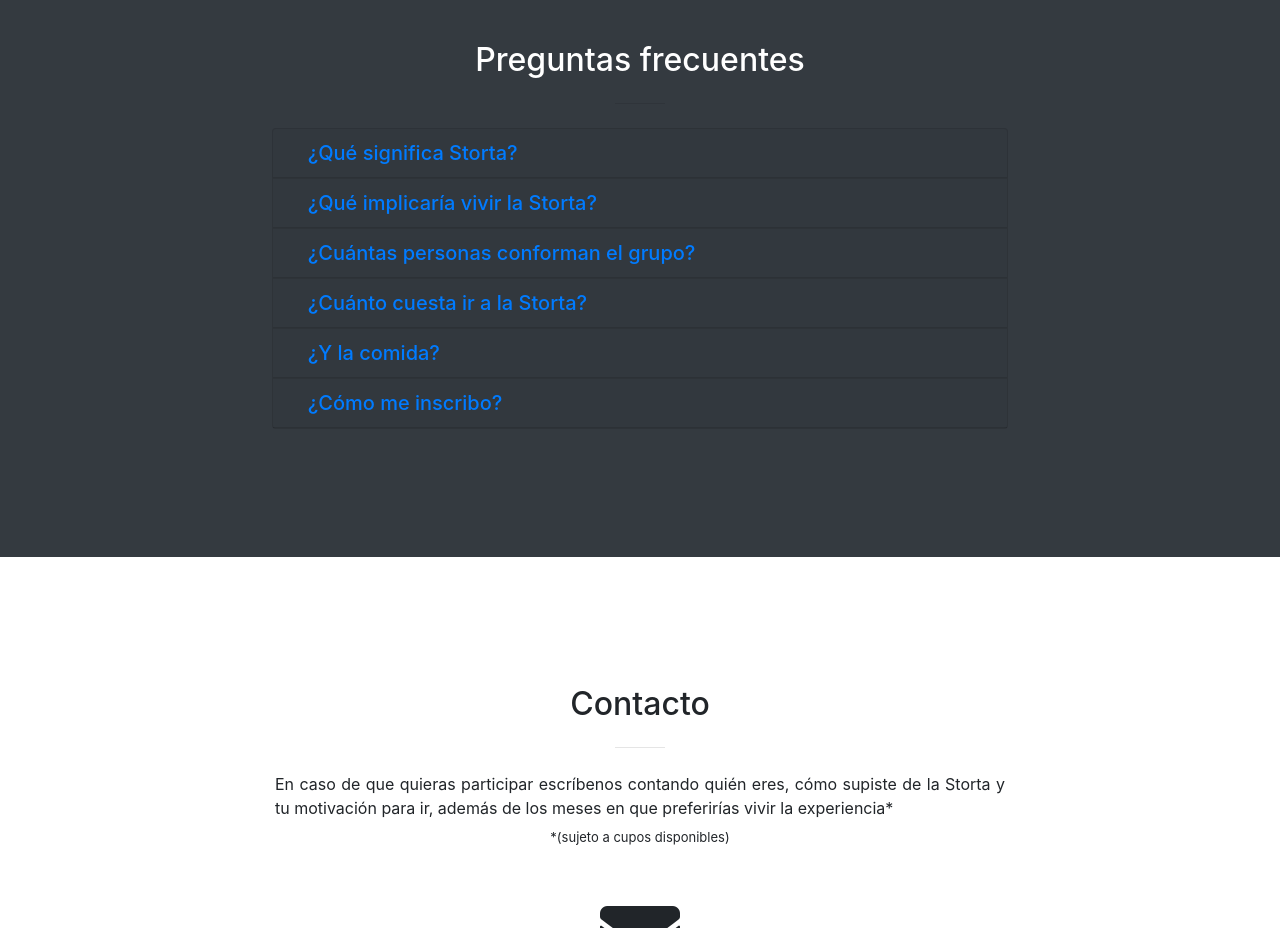
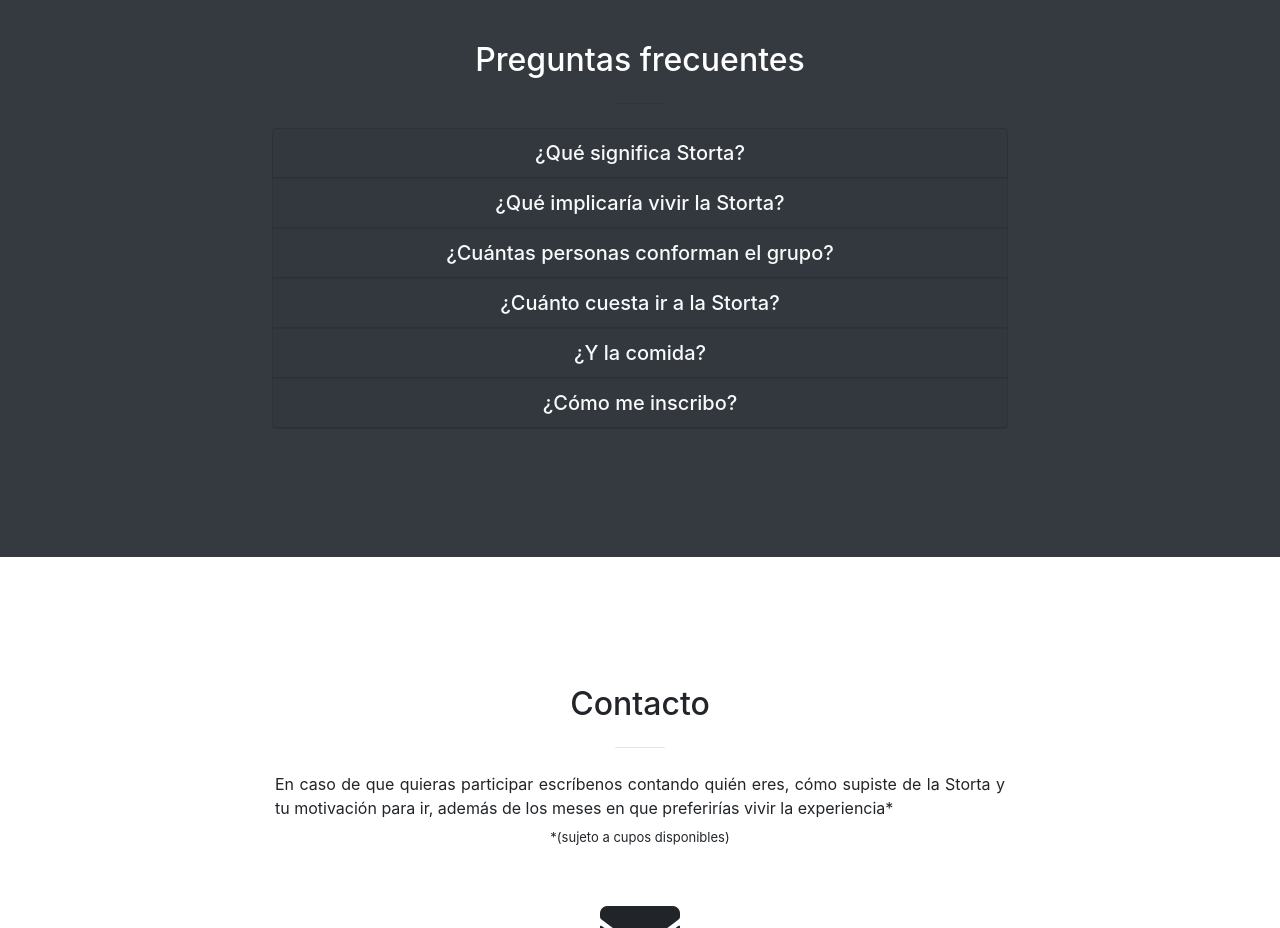
Before and after one commit to msalazarfig/storta2, a website with bundled scripts: page index.html in a window 1280 px wide. Shown: the part 3400-4328 px from the top of the page. Built offline with nearby package versions, Linux system fonts and the light colour scheme; files whose address does not match are found by name.

Commit message:
Add files via upload

```diff
--- a/index.html
+++ b/index.html
@@ -258,13 +258,13 @@
       </div>
       <div class="container">
         <div class="row">
-          <div class="col-lg-10 mx-auto text-left">
+          <div class="col-lg-10 mx-auto text-center">
       <div class="accordion col-lg-10 mx-auto" id="accordionExample">
         <div class="card bg-dark">
           <div class="card-header" id="headingOne">
             <div class="container">
               <h5 class="mb-0">
-              <a class="post collapsed" href="#" data-toggle="collapse" data-target="#collapseOne" aria-expanded="false" aria-controls="collapseOne">
+              <a class="text-light post collapsed" href="#" data-toggle="collapse" data-target="#collapseOne" aria-expanded="false" aria-controls="collapseOne">
                 ¿Qué significa Storta?
               </a>
             </h5>
@@ -281,7 +281,7 @@
         <div class="card-header" id="headingTwo">
           <div class="container">
             <h5 class="mb-0">
-            <a class="post collapsed" href="#" data-toggle="collapse" data-target="#collapseTwo" aria-expanded="false" aria-controls="collapseTwo">
+            <a class="text-light post collapsed" href="#" data-toggle="collapse" data-target="#collapseTwo" aria-expanded="false" aria-controls="collapseTwo">
               ¿Qué implicaría vivir la Storta?
             </a>
           </h5>
@@ -299,7 +299,7 @@
         <div class="card-header" id="headingThree">
           <div class="container">
             <h5 class="mb-0">
-            <a class="post collapsed" href="#" data-toggle="collapse" data-target="#collapseThree" aria-expanded="false" aria-controls="collapseThree">
+            <a class="text-light post collapsed" href="#" data-toggle="collapse" data-target="#collapseThree" aria-expanded="false" aria-controls="collapseThree">
               ¿Cuántas personas conforman el grupo?
             </a>
           </h5>
@@ -315,7 +315,7 @@
         <div class="card-header" id="headingFour">
           <div class="container">
             <h5 class="mb-0">
-            <a class="post collapsed" href="#" data-toggle="collapse" data-target="#collapseFour" aria-expanded="false" aria-controls="collapseFour">
+            <a class="text-light post collapsed" href="#" data-toggle="collapse" data-target="#collapseFour" aria-expanded="false" aria-controls="collapseFour">
               ¿Cuánto cuesta ir a la Storta?
             </a>
           </h5>
@@ -331,7 +331,7 @@
         <div class="card-header" id="headingFive">
           <div class="container">
             <h5 class="mb-0">
-            <a class="post collapsed" href="#" data-toggle="collapse" data-target="#collapseFive" aria-expanded="false" aria-controls="collapseFive">
+            <a class="text-light post collapsed" href="#" data-toggle="collapse" data-target="#collapseFive" aria-expanded="false" aria-controls="collapseFive">
               ¿Y la comida?
             </a>
           </h5>
@@ -347,7 +347,7 @@
         <div class="card-header" id="headingSix">
           <div class="container">
             <h5 class="mb-0">
-            <a class="post collapsed" href="#" data-toggle="collapse" data-target="#collapseSix" aria-expanded="false" aria-controls="collapseSix">
+            <a class="text-light post collapsed" href="#" data-toggle="collapse" data-target="#collapseSix" aria-expanded="false" aria-controls="collapseSix">
               ¿Cómo me inscribo?
             </a>
           </h5>
```
